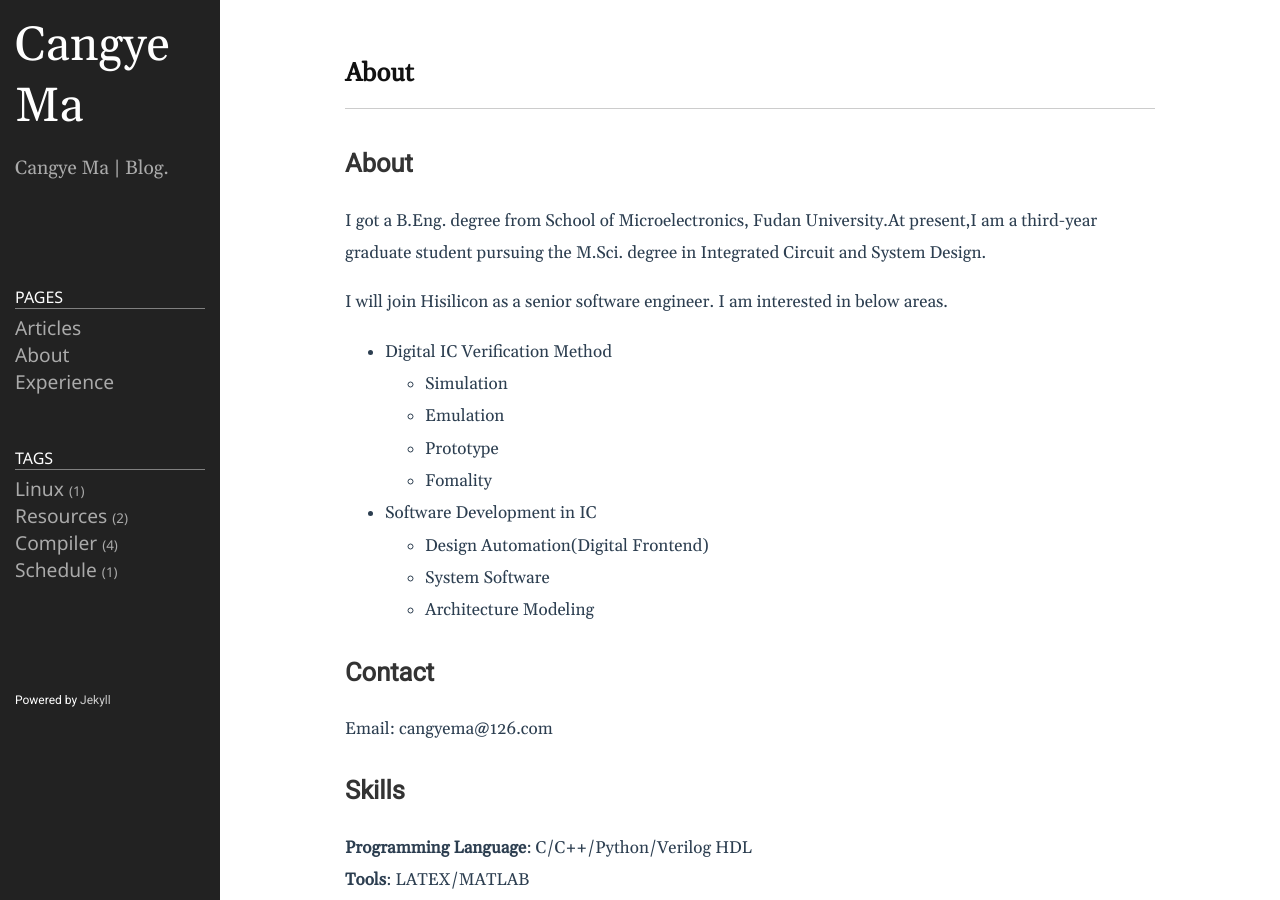
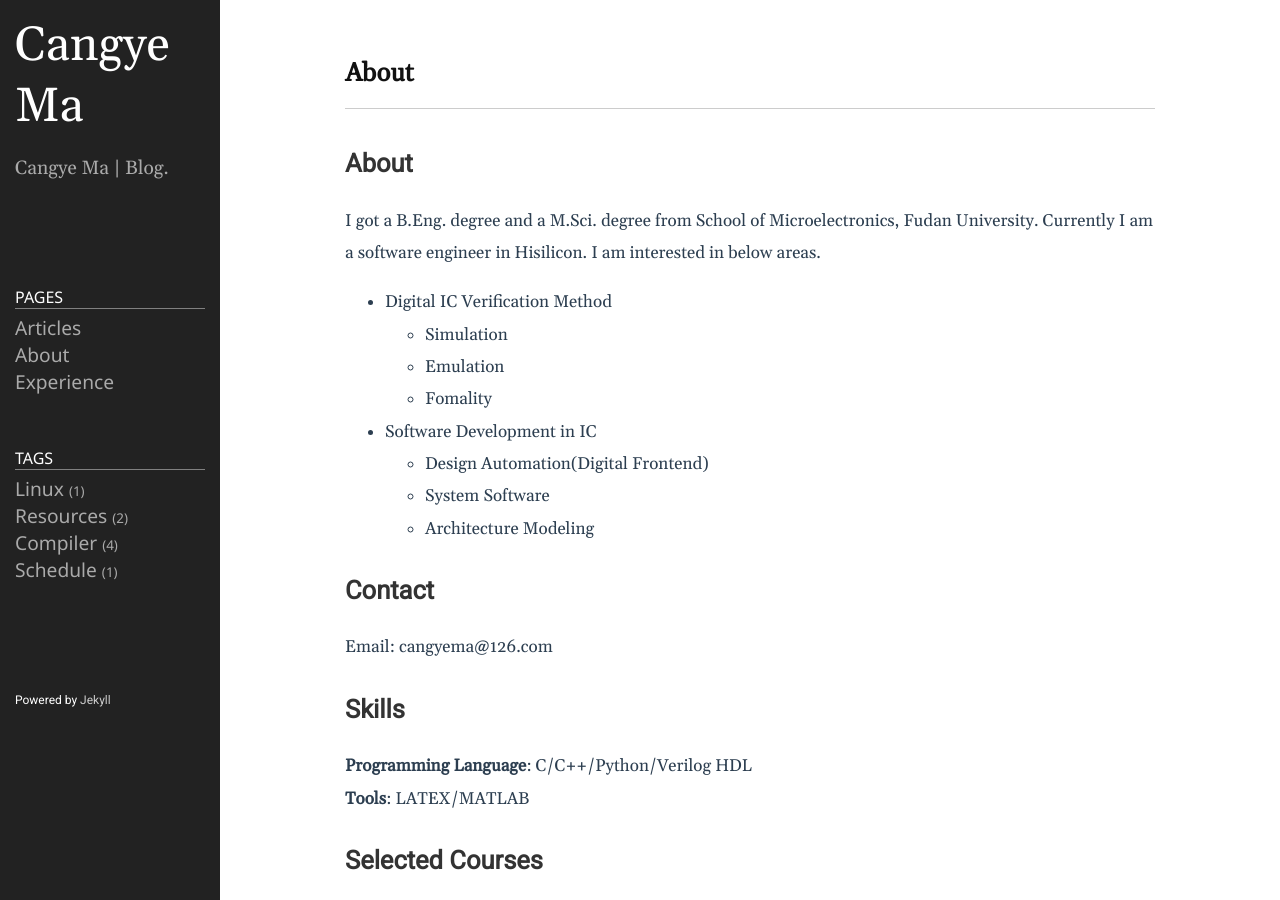
Before and after one commit to cangye-ma/cangye-ma.github.io, a Jekyll site: the page built from about.md, in a window 1280 px wide and 900 px high. Built offline with Jekyll 4.4.1, drawn with Linux system fonts in a browser that asks for light colours.

Commit message:
update personal infomation

```diff
--- a/about.md
+++ b/about.md
@@ -4,13 +4,10 @@ title: About
 permalink: /about/
 ---
 ## About
-I got a B.Eng. degree from School of Microelectronics, Fudan University.At present,I am a third-year graduate student pursuing the M.Sci. degree in Integrated Circuit and System Design.
-
-I will join Hisilicon as a senior software engineer. I am interested in below areas.
+I got a B.Eng. degree and a M.Sci. degree from School of Microelectronics, Fudan University. Currently I am a software engineer in Hisilicon. I am interested in below areas.
 * Digital IC Verification Method
    - Simulation
    - Emulation
-   - Prototype
    - Fomality
 * Software Development in IC
    - Design Automation(Digital Frontend)
```
Also changed, not shown: experience.md (+4 -1 lines).
